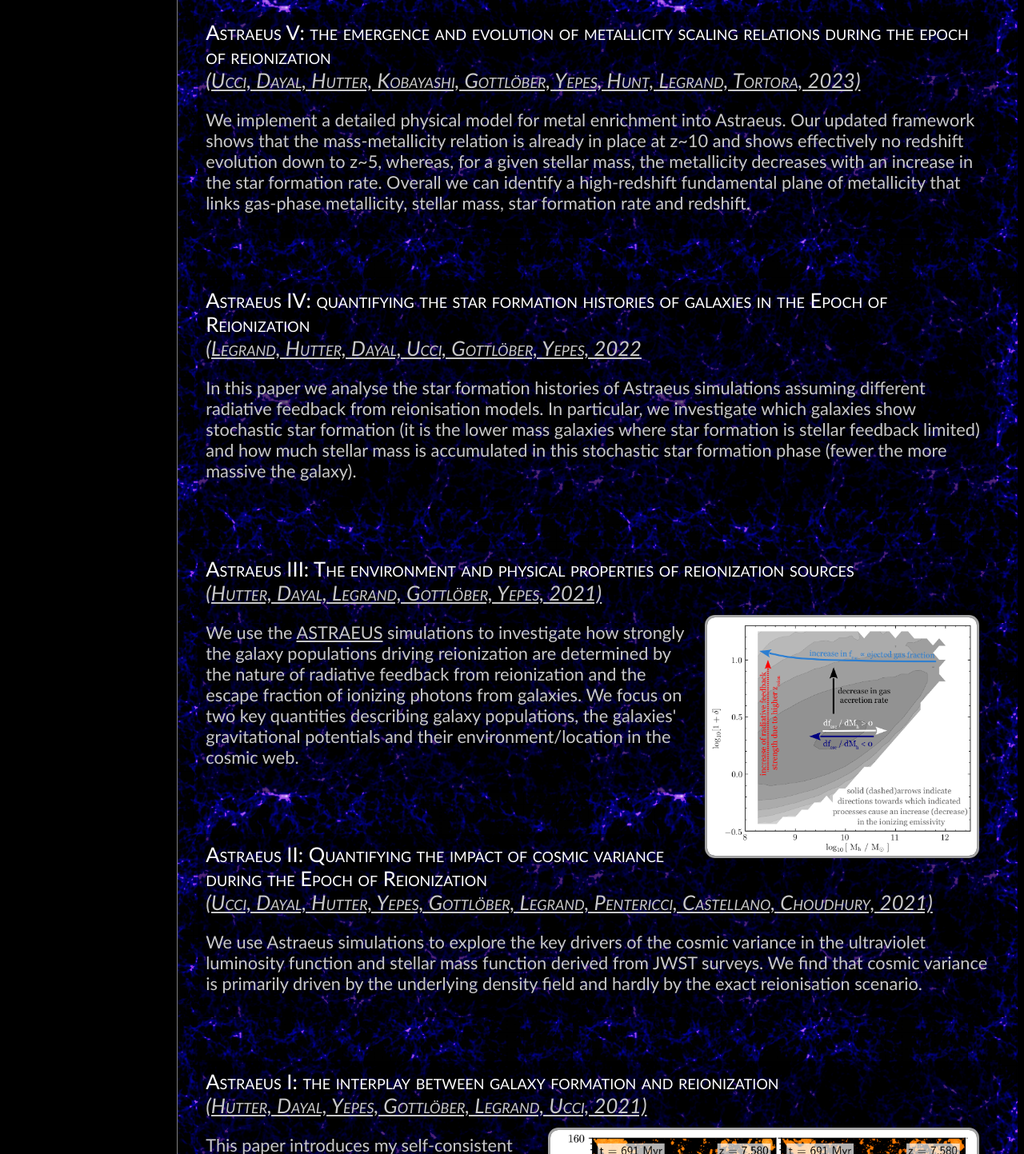
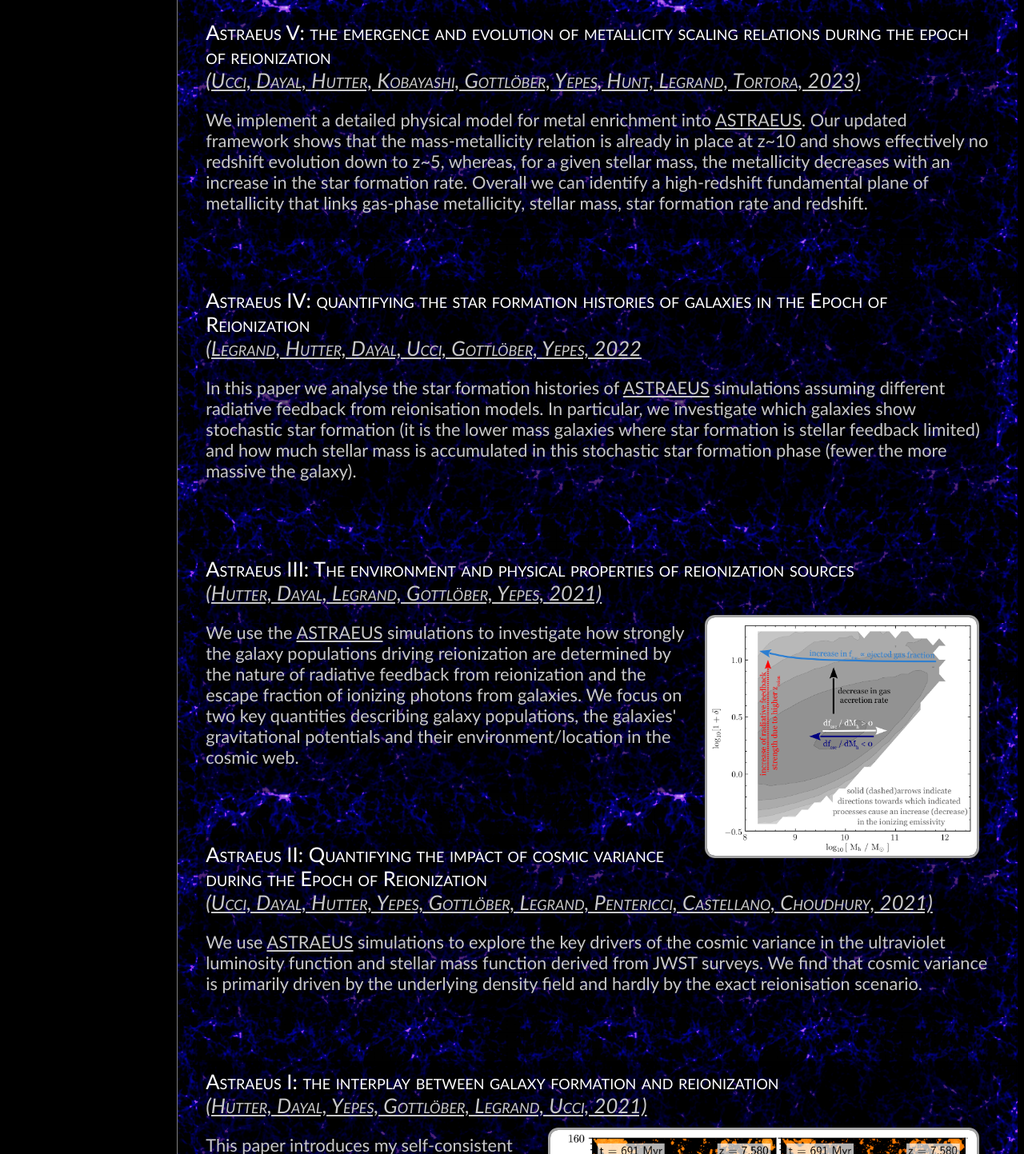
Before and after one commit to annehutter/annehutter.github.io, a plain HTML site: page astraeus.html in a window 1280 px wide. Shown: the part 2680-4123 px from the top of the page at 80% size. Drawn offline with Linux system fonts and the light colour scheme.

Commit message:
updated astraeus code description

```diff
--- a/astraeus.html
+++ b/astraeus.html
@@ -124,7 +124,7 @@
                     <div id="Ucci2023"> </div>
                     <h3> Astraeus V: the emergence and evolution of metallicity scaling relations during the epoch of reionization <br> <a href="https://ui.adsabs.harvard.edu/abs/2023MNRAS.518.3557U/abstract" target="_blank"> <i> (Ucci, Dayal, Hutter, Kobayashi, Gottlöber, Yepes, Hunt, Legrand, Tortora, 2023) </i> </a> </h3>
 
-                    <p> We implement a detailed physical model for metal enrichment into Astraeus. Our updated framework shows that the mass-metallicity relation is already in place at z~10 and shows effectively no redshift evolution down to z~5, whereas, for a given stellar mass, the metallicity decreases with an increase in the star formation rate. Overall we can identify a high-redshift fundamental plane of metallicity that links gas-phase metallicity, stellar mass, star formation rate and redshift. </p>
+                    <p> We implement a detailed physical model for metal enrichment into <a href="codes.html#astraeus">ASTRAEUS</a>. Our updated framework shows that the mass-metallicity relation is already in place at z~10 and shows effectively no redshift evolution down to z~5, whereas, for a given stellar mass, the metallicity decreases with an increase in the star formation rate. Overall we can identify a high-redshift fundamental plane of metallicity that links gas-phase metallicity, stellar mass, star formation rate and redshift. </p>
                 </div>
 
                 <br><br>
@@ -133,7 +133,7 @@
                     <div id="Legrand2022"> </div>
                     <h3> Astraeus IV: quantifying the star formation histories of galaxies in the Epoch of Reionization <br> <a href="https://ui.adsabs.harvard.edu/abs/2022MNRAS.509..595L/abstract" target="_blank"> <i> (Legrand, Hutter, Dayal, Ucci, Gottlöber, Yepes, 2022 </i> </a> </h3>
 
-                    <p> In this paper we analyse the star formation histories of Astraeus simulations assuming different radiative feedback from reionisation models. In particular, we investigate which galaxies show stochastic star formation (it is the lower mass galaxies where star formation is stellar feedback limited) and how much stellar mass is accumulated in this stochastic star formation phase (fewer the more massive the galaxy). </p>
+                    <p> In this paper we analyse the star formation histories of <a href="codes.html#astraeus">ASTRAEUS</a> simulations assuming different radiative feedback from reionisation models. In particular, we investigate which galaxies show stochastic star formation (it is the lower mass galaxies where star formation is stellar feedback limited) and how much stellar mass is accumulated in this stochastic star formation phase (fewer the more massive the galaxy). </p>
                 </div>
 
                 <br><br>
@@ -153,7 +153,7 @@
                     <div id="Ucci2021"> </div>
                     <h3> Astraeus II: Quantifying the impact of cosmic variance during the Epoch of Reionization <br> <a href="https://ui.adsabs.harvard.edu/abs/2021MNRAS.506..202U/abstract" target="_blank"> <i> (Ucci, Dayal, Hutter, Yepes, Gottlöber, Legrand, Pentericci, Castellano, Choudhury, 2021) </i> </a> </h3>
 
-                    <p> We use Astraeus simulations to explore the key drivers of the cosmic variance in the ultraviolet luminosity function and stellar mass function derived from JWST surveys. We find that cosmic variance is primarily driven by the underlying density field and hardly by the exact reionisation scenario. </p>
+                    <p> We use <a href="codes.html#astraeus">ASTRAEUS</a> simulations to explore the key drivers of the cosmic variance in the ultraviolet luminosity function and stellar mass function derived from JWST surveys. We find that cosmic variance is primarily driven by the underlying density field and hardly by the exact reionisation scenario. </p>
                 </div>
 
                 <br><br>
```
Also changed, not shown: codes.html (+2 -2 lines).
